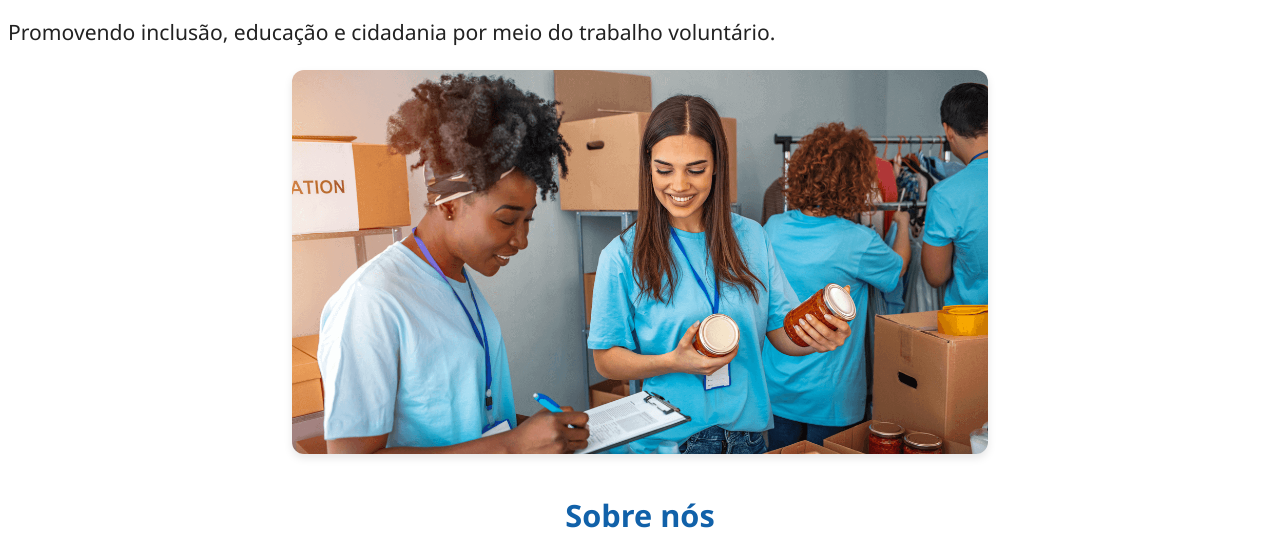
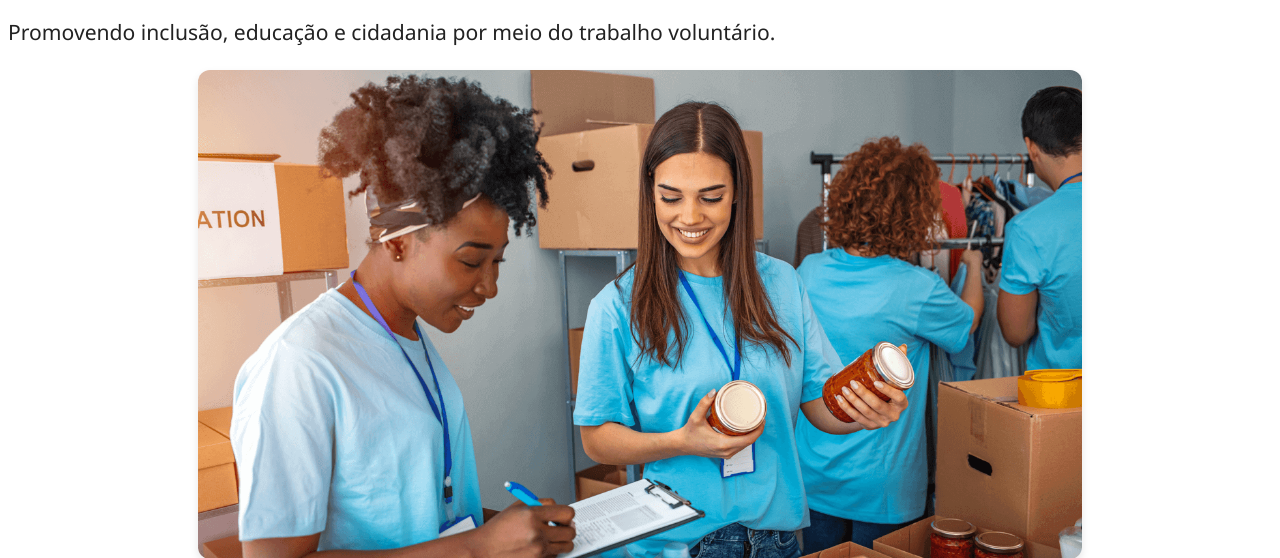
Before and after one commit to edrickss2019-code/Projeto-viva-com-esperanca, a plain HTML site: page index.html in a window 1280 px wide. Shown: the part 412-970 px from the top of the page. Drawn offline with Linux system fonts and the light colour scheme.

Commit message:
Update index.html

```diff
--- a/index.html
+++ b/index.html
@@ -29,7 +29,7 @@
   <section class="hero" aria-labelledby="hero-title">
   <h1 id="hero-title">Projeto Viva com Esperança</h1>
   <p>Promovendo inclusão, educação e cidadania por meio do trabalho voluntário.</p>
-  <img src="assets/img/voluntarios2.jpg" alt="Voluntários em ação">
+  <img src="assets/img/voluntarios2.jpg" alt="Voluntários em ação" style="width:70%;height:auto;display:block;margin:auto;">
 </section>
 
 
```
